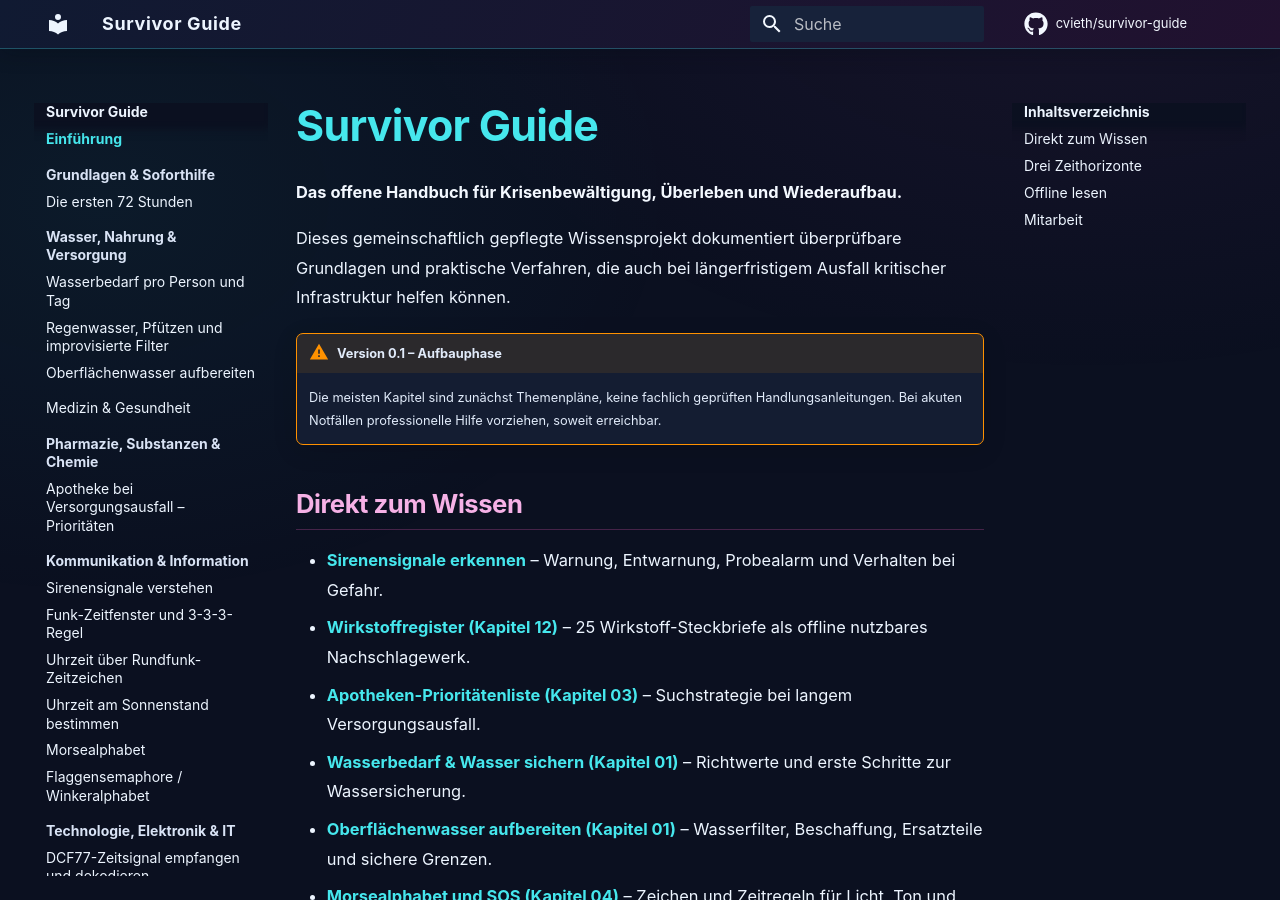
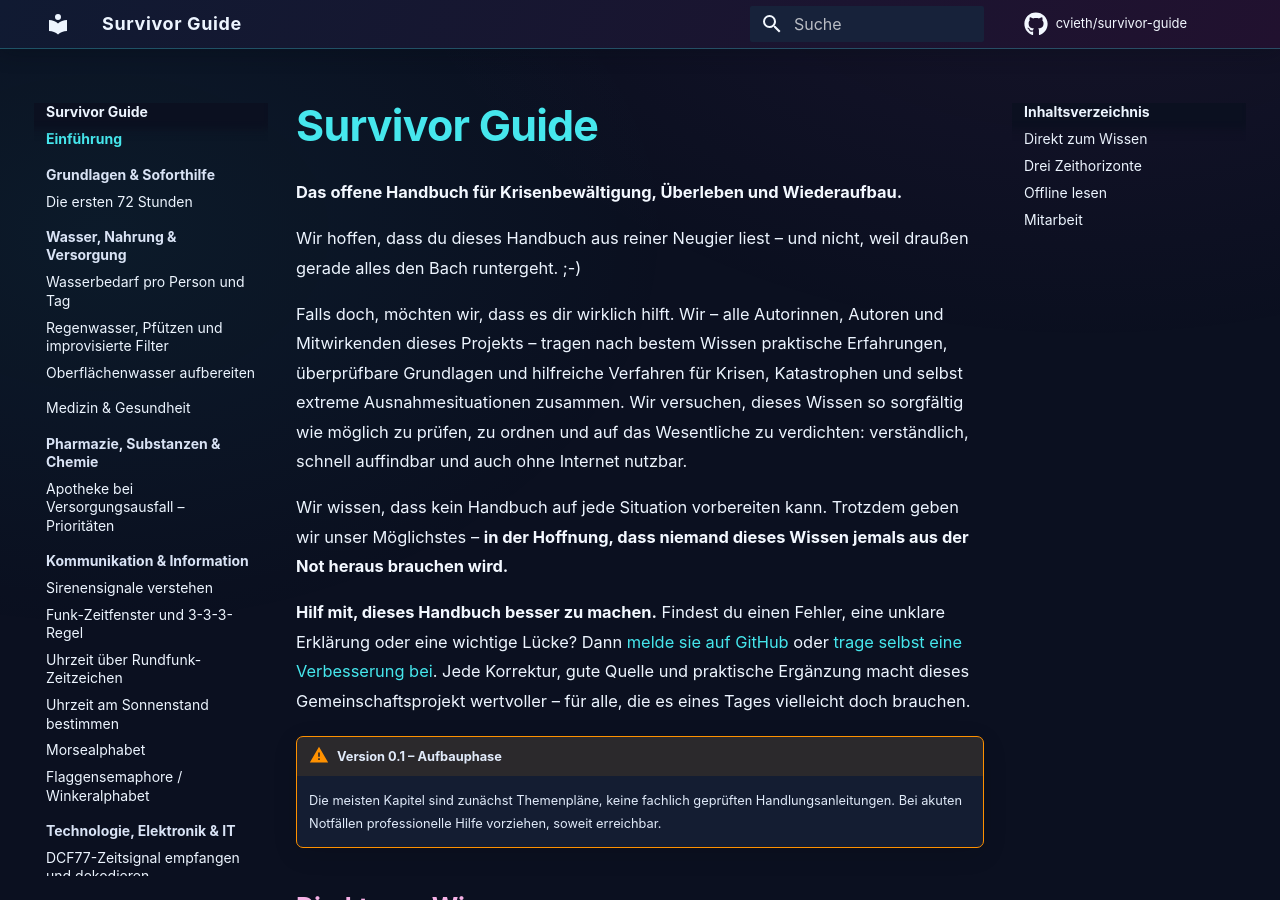
Before and after one commit to cvieth/survivor-guide, an MkDocs documentation site: the page built from docs/index.md, in a window 1280 px wide and 900 px high. Built offline with MkDocs 1.6.1 and Material for MkDocs 9.7.7, drawn with Linux system fonts in a browser that asks for light colours; comment, search, counter and statistics services are not loaded.

Commit message:
docs: Einstieg mit Hoffnung und Mitmachaufruf ergänzen

```diff
--- a/docs/index.md
+++ b/docs/index.md
@@ -2,7 +2,13 @@
 
 **Das offene Handbuch für Krisenbewältigung, Überleben und Wiederaufbau.**
 
-Dieses gemeinschaftlich gepflegte Wissensprojekt dokumentiert überprüfbare Grundlagen und praktische Verfahren, die auch bei längerfristigem Ausfall kritischer Infrastruktur helfen können.
+Wir hoffen, dass du dieses Handbuch aus reiner Neugier liest – und nicht, weil draußen gerade alles den Bach runtergeht. ;-)
+
+Falls doch, möchten wir, dass es dir wirklich hilft. Wir – alle Autorinnen, Autoren und Mitwirkenden dieses Projekts – tragen nach bestem Wissen praktische Erfahrungen, überprüfbare Grundlagen und hilfreiche Verfahren für Krisen, Katastrophen und selbst extreme Ausnahmesituationen zusammen. Wir versuchen, dieses Wissen so sorgfältig wie möglich zu prüfen, zu ordnen und auf das Wesentliche zu verdichten: verständlich, schnell auffindbar und auch ohne Internet nutzbar.
+
+Wir wissen, dass kein Handbuch auf jede Situation vorbereiten kann. Trotzdem geben wir unser Möglichstes – **in der Hoffnung, dass niemand dieses Wissen jemals aus der Not heraus brauchen wird.**
+
+**Hilf mit, dieses Handbuch besser zu machen.** Findest du einen Fehler, eine unklare Erklärung oder eine wichtige Lücke? Dann [melde sie auf GitHub](https://github.com/cvieth/survivor-guide/issues) oder [trage selbst eine Verbesserung bei](redaktion/mitmachen.md). Jede Korrektur, gute Quelle und praktische Ergänzung macht dieses Gemeinschaftsprojekt wertvoller – für alle, die es eines Tages vielleicht doch brauchen.
 
 !!! warning "Version 0.1 – Aufbauphase"
     Die meisten Kapitel sind zunächst Themenpläne, keine fachlich geprüften Handlungsanleitungen. Bei akuten Notfällen professionelle Hilfe vorziehen, soweit erreichbar.
```
